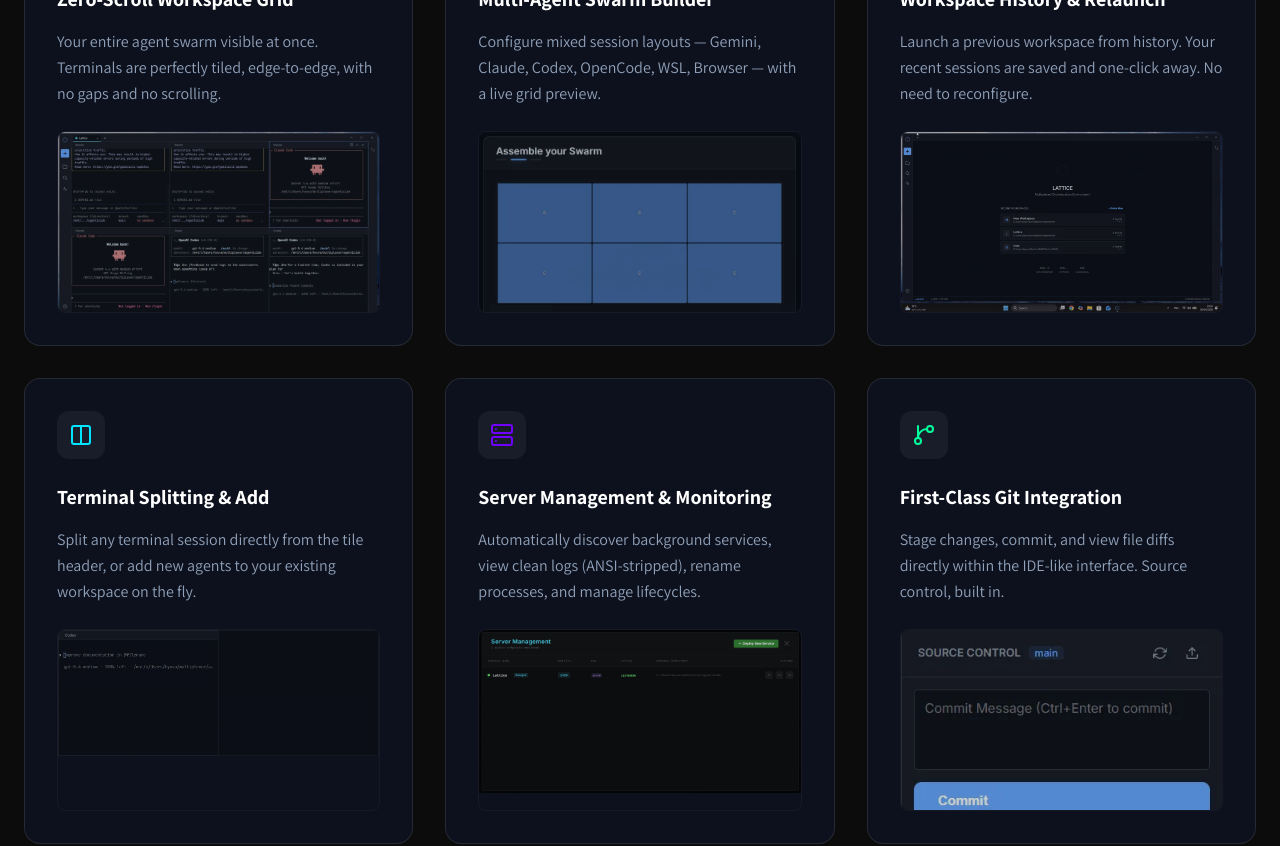
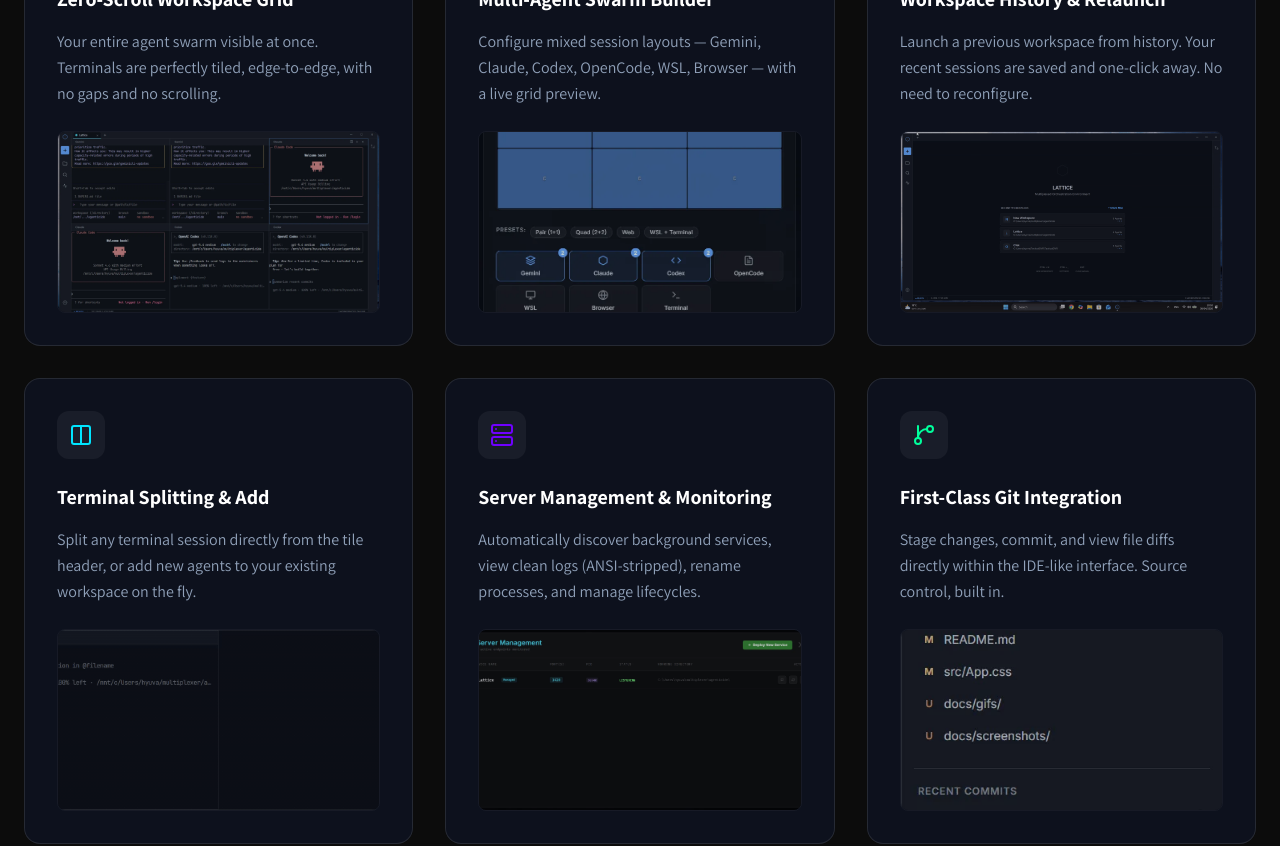
Before and after one commit to YuvalHir/lattice-website, a Next.js app: page / in a window 1280 px wide. Shown: the part 2600-3446 px from the top of the page. Built offline with nearby package versions, Linux system fonts and the light colour scheme; no server answers.

Commit message:
fix: add absolute positioning for fill images

```diff
--- a/components/OptimizedImage.tsx
+++ b/components/OptimizedImage.tsx
@@ -23,7 +23,13 @@ export default function OptimizedImage({ src, alt, className, fill, style }: Opt
         src={`${basePath}${src}`}
         alt={alt}
         className={className}
-        style={{ ...style, objectFit: 'cover' }}
+        style={{
+          position: 'absolute',
+          width: '100%',
+          height: '100%',
+          objectFit: 'cover',
+          ...style,
+        }}
       />
     );
   }
```
